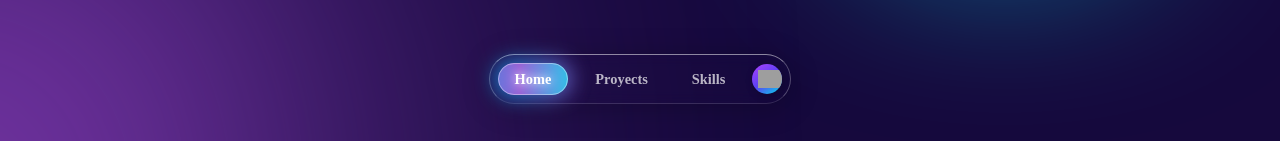
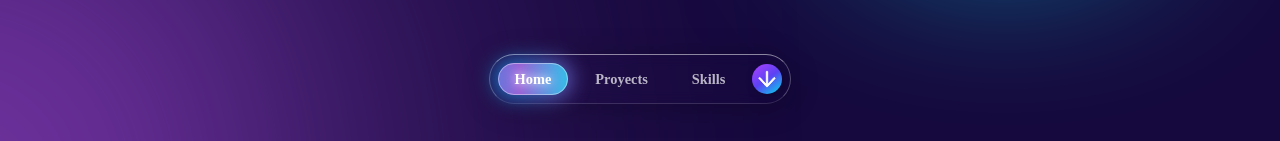
Before and after one commit to JhulianDev/Portfolio, a React (Vite) app: page / in a window 1280 px wide. Shown: the part 656-797 px from the top of the page. Built offline with nearby package versions, Linux system fonts and the light colour scheme; grey boxes are pictures that could not be loaded.

Commit message:
Download icon name changed

```diff
--- a/src/components/general/header/Header.jsx
+++ b/src/components/general/header/Header.jsx
@@ -1,7 +1,7 @@
 import { Outlet } from 'react-router-dom';
 import { useState } from 'react';
 import { ArrowIcon, DownloadButton, DownloadText, HeaderContainer, Item, ItemLink, List, Navbar } from "./HeaderStyles";
-import Arrow from "../../../assets/svg/arrow.svg"
+import DOWNLOAD_ICON from "../../../assets/svg/Download-icon.svg"
 
 const Header = () => {
   const [itemActive, setItemActive] = useState("Home")
@@ -25,7 +25,7 @@ const Header = () => {
 
         <DownloadButton>
           <DownloadText>Curriculum</DownloadText>
-          <ArrowIcon src={Arrow} />
+          <ArrowIcon src={DOWNLOAD_ICON} />
         </DownloadButton>
       </HeaderContainer>
 
```
